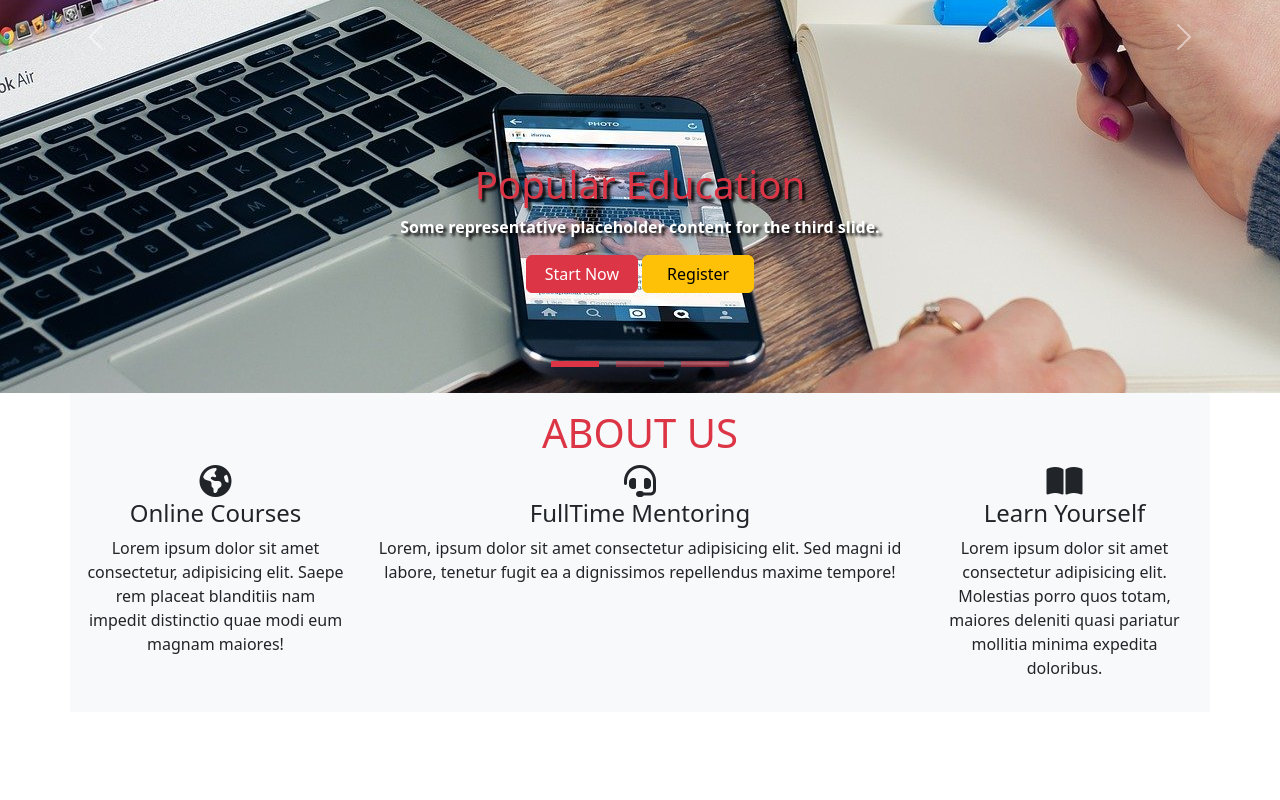
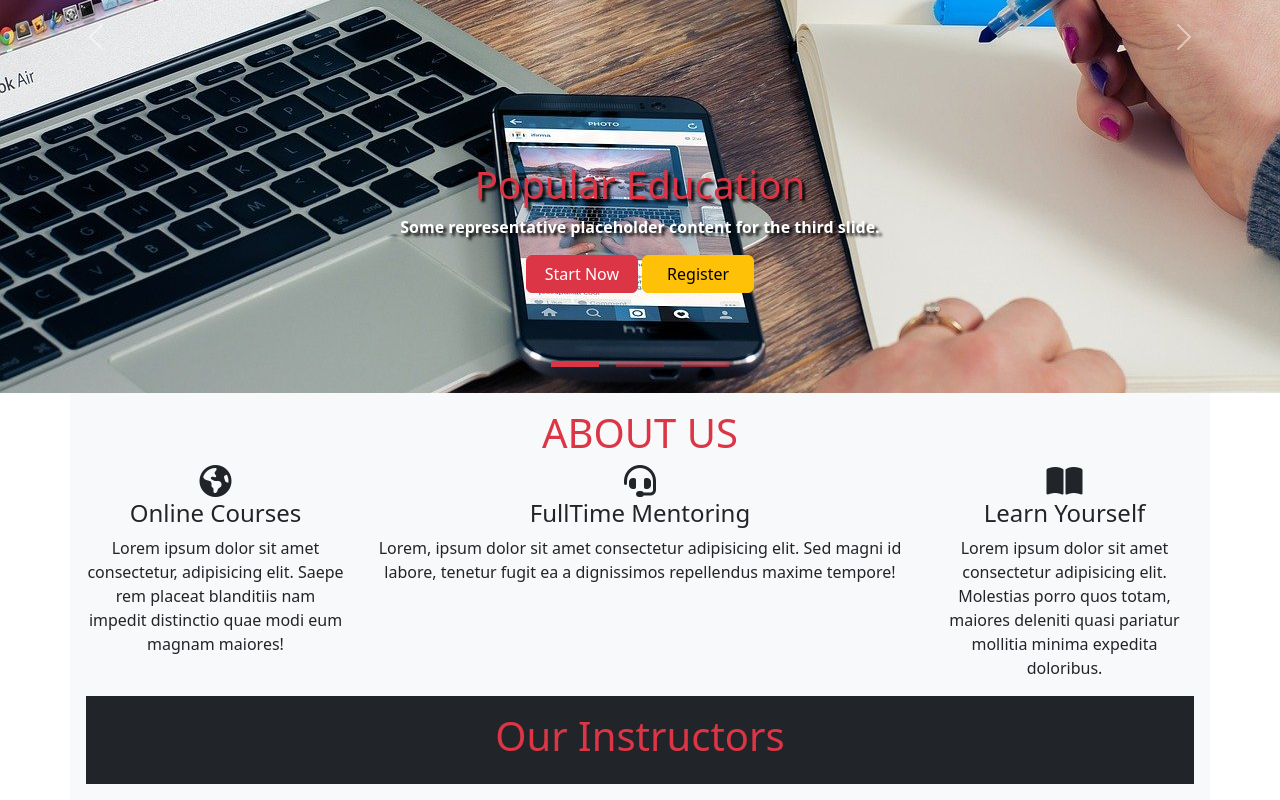
Before and after one commit to kereciyasin/Bootstrap, a plain HTML site: page projekt_clarusway/index.html in a window 1280 px wide. Shown: the part 407-1207 px from the top of the page. Before the commit the page ends 1119 px from the top, so only its background shows below. Drawn offline with nearby package versions, Linux system fonts and the light colour scheme.

Commit message:
instructors

```diff
--- a/projekt_clarusway/index.html
+++ b/projekt_clarusway/index.html
@@ -173,6 +173,10 @@
             </p>
           </div>
         </div>
+
+        <section id="instructors" class="container bg-dark p-3">
+          <h2 class="text-danger display-6">Our Instructors</h2>
+        </section>
       </section>
 
 
```
